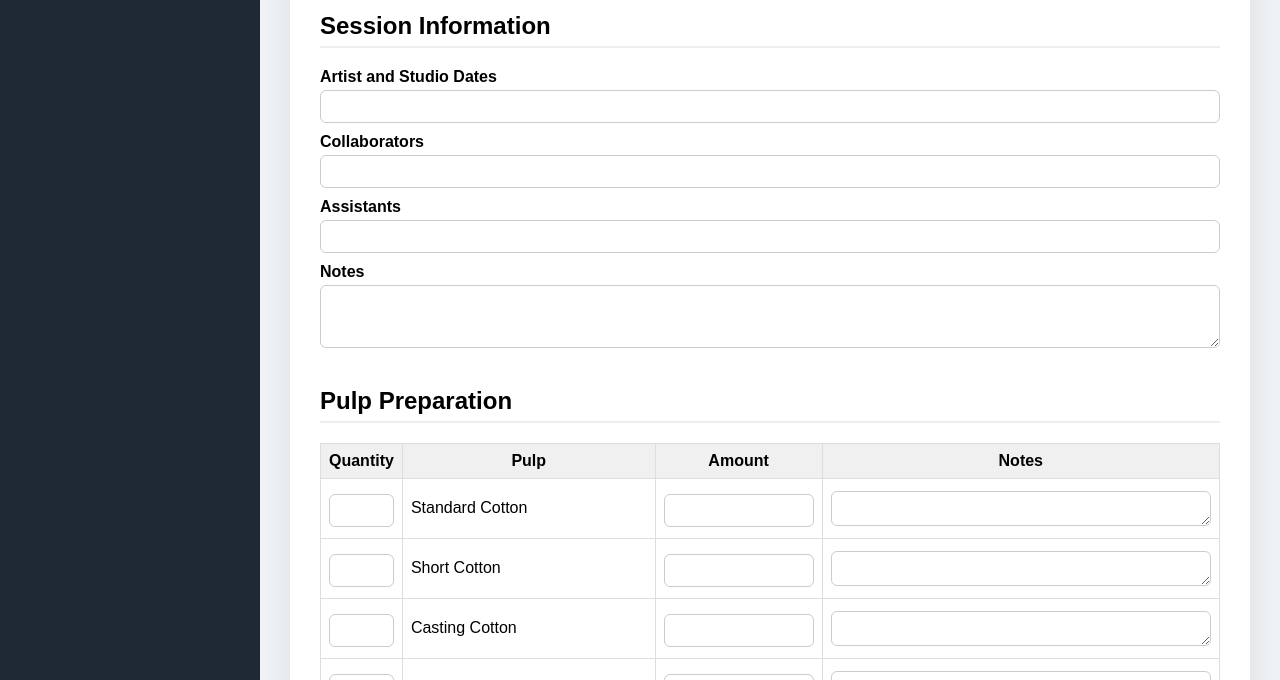
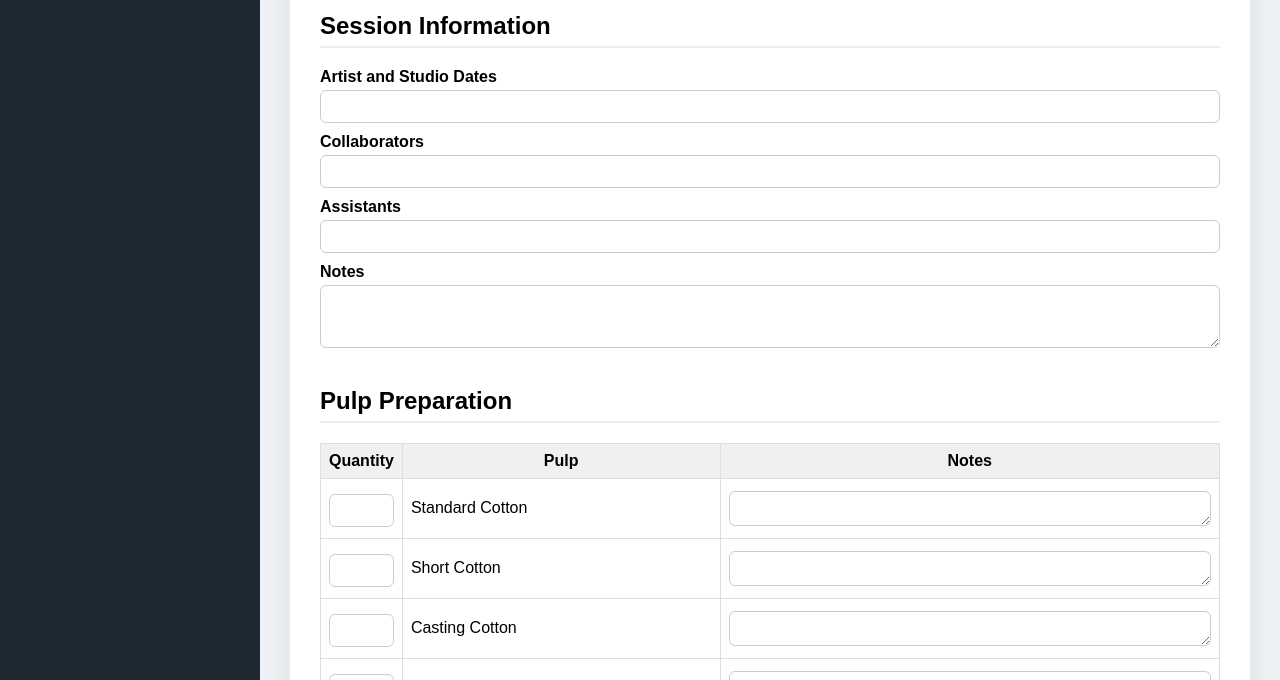
Before and after one commit to kdelamater/studio-setup-manager, a website: page index.html in a window 1280 px wide. Shown: the part 120-800 px from the top of the page. Drawn offline with Linux system fonts and the light colour scheme.

Commit message:
Hide Amount column in Pulp Preparation

```diff
--- a/index.html
+++ b/index.html
@@ -106,8 +106,7 @@
 
         #pulpTable th:nth-child(3),
         #pulpTable td:nth-child(3) {
-            width: 150px;
-            min-width: 150px;
+            display: none;
         }
 
         .checkbox-cell, th:first-child {
```
